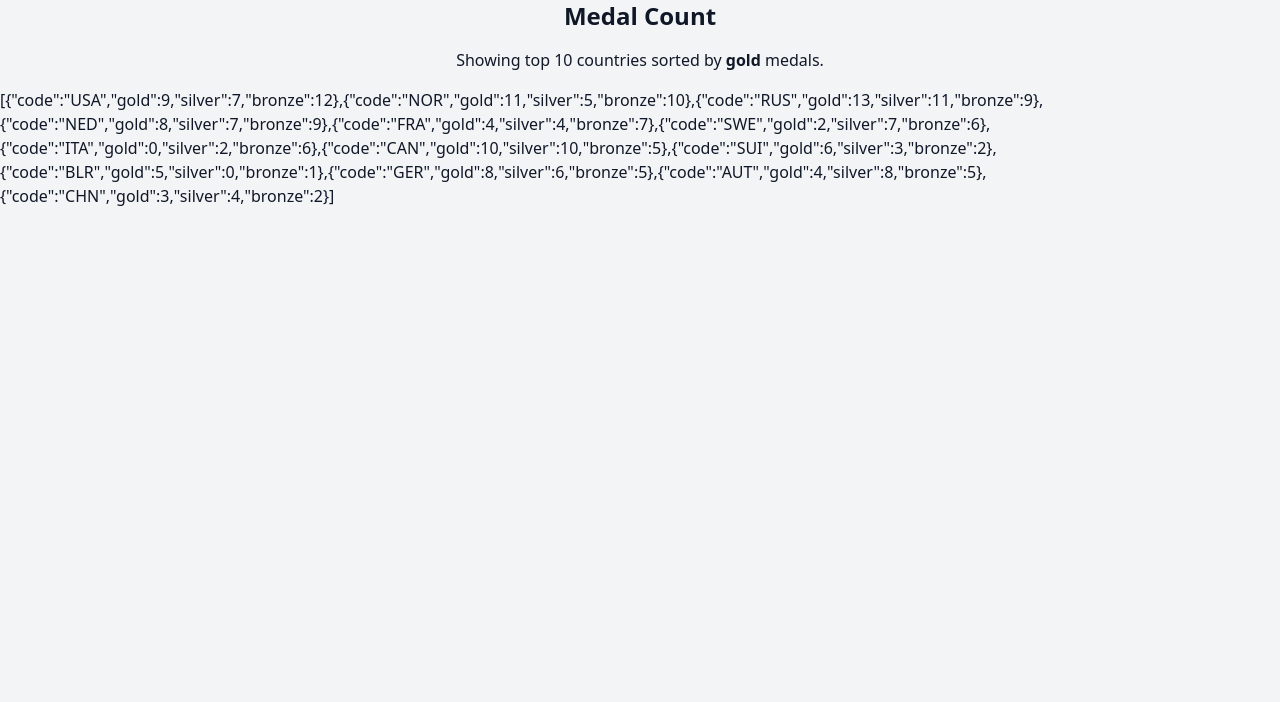
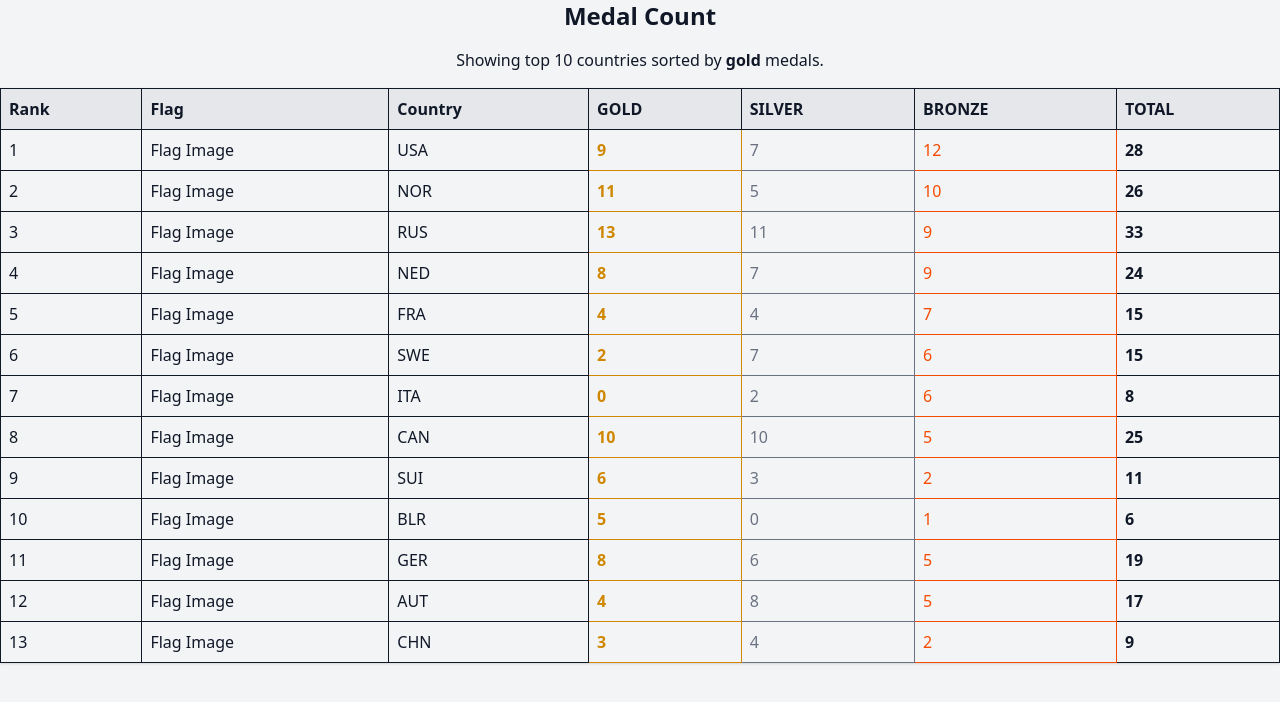
Before and after one commit to Madhuri-Jain/medal-count, a React (Vite) app: page / in a window 1280 px wide. Shown: the top 702 px of the page. Built offline with nearby package versions, Linux system fonts and the light colour scheme.

Commit message:
configured initial medal table with column header and table rows

```diff
--- a/src/App.tsx
+++ b/src/App.tsx
@@ -2,9 +2,9 @@ import MedalTablePage from './pages/MedalTablePage';
 
 function App() {
     return (
-        <div className="min-h-screen bg-gray-100 dark:bg-gray-900 text-gray-900 dark:text-gray-100 transition-colors">
+        <main className="min-h-screen bg-gray-100 dark:bg-gray-900 text-gray-900 dark:text-gray-100 transition-colors">
             <MedalTablePage />
-        </div>
+        </main>
     );
 }
 
--- /dev/null
+++ b/src/components/ColumnHeader.tsx
@@ -0,0 +1,23 @@
+import type { SortType } from '../types';
+
+export const ColumnHeader = () => {
+    const headers: SortType[] = ['gold', 'silver', 'bronze', 'total'];
+
+    return (
+        <thead>
+            <tr className="bg-gray-200 text-left">
+                <th className="p-2 border">Rank</th>
+                <th className="p-2 border">Flag</th>
+                <th className="p-2 border">Country</th>
+                {headers.map((type) => (
+                    <th
+                        key={type}
+                        className="p-2 border cursor-pointer hover:bg-gray-300"
+                    >
+                        {type.toUpperCase()}
+                    </th>
+                ))}
+            </tr>
+        </thead>
+    );
+};
--- /dev/null
+++ b/src/components/MedalRow.tsx
@@ -0,0 +1,26 @@
+import type { CountryMedals } from '../types';
+
+interface MedalRowProps {
+    country: CountryMedals;
+    index: number;
+}
+
+export const MedalRow = ({ country, index }: MedalRowProps) => {
+    const total = country.gold + country.silver + country.bronze;
+
+    return (
+        <tr className="hover:bg-gray-50 transition">
+            <td className="p-2 border">{index + 1}</td>
+            <td className="p-2 border">Flag Image</td>
+            <td className="p-2 border font-medium">{country.code}</td>
+            <td className="p-2 border text-yellow-600 font-semibold">
+                {country.gold}
+            </td>
+            <td className="p-2 border text-gray-500 dark:text-gray-200">
+                {country.silver}
+            </td>
+            <td className="p-2 border text-orange-600">{country.bronze}</td>
+            <td className="p-2 border font-bold">{total}</td>
+        </tr>
+    );
+};
--- /dev/null
+++ b/src/components/MedalTable.tsx
@@ -0,0 +1,16 @@
+import type { MedalTableProps } from '../types';
+import { ColumnHeader } from './ColumnHeader';
+import { MedalRow } from './MedalRow';
+
+export const MedalTable = ({ countries }: MedalTableProps) => {
+    return (
+        <table className="w-full border-collapserounded shadow">
+            <ColumnHeader />
+            <tbody>
+                {countries.map((c, i) => {
+                    return <MedalRow key={c.code} country={c} index={i} />;
+                })}
+            </tbody>
+        </table>
+    );
+};
--- a/src/pages/MedalTablePage.tsx
+++ b/src/pages/MedalTablePage.tsx
@@ -1,6 +1,7 @@
 import { useState } from 'react';
 import { useMedalData } from '../hooks/useMedalData';
 import type { SortType } from '../types';
+import { MedalTable } from '../components/MedalTable';
 
 export default function MedalTablePage() {
     // eslint-disable-next-line @typescript-eslint/no-unused-vars
@@ -21,7 +22,9 @@ export default function MedalTablePage() {
             )}
             {error && <p className="text-center text-red-500">{error}</p>}
 
-            {!loading && !error && <p>{JSON.stringify(data)}</p>}
+            {!loading && !error && (
+                <MedalTable countries={data} sortBy={sortBy} />
+            )}
         </>
     );
 }
--- a/src/types/index.ts
+++ b/src/types/index.ts
@@ -6,3 +6,8 @@ export interface CountryMedals {
 }
 
 export type SortType = 'gold' | 'silver' | 'bronze' | 'total';
+
+export interface MedalTableProps {
+    countries: CountryMedals[];
+    sortBy?: SortType;
+}
```
